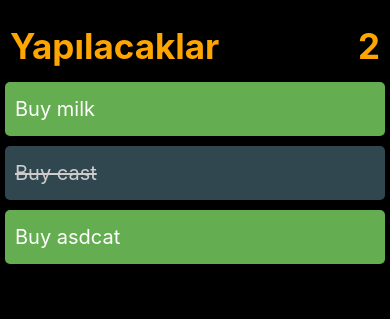
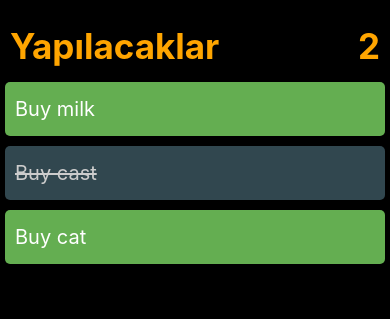
Before and after one commit to mustafacak/rn-todo-app, a React Native app: screen / in a window 390 px wide. Shown: the top 319 px of the page. Built offline with nearby package versions, Linux system fonts and the light colour scheme.

Commit message:
todo kaldırma işlemi eklendi

```diff
--- a/src/App.js
+++ b/src/App.js
@@ -16,27 +16,40 @@ const dataList = [
   },
   {
     id: '3',
-    title: 'Buy asdcat',
+    title: 'Buy cat',
     isActive: true,
   },
 ];
 const App = () => {
   const [todos, setTodos] = useState(dataList);
   const [text, setText] = useState('');
+  const [todoCount, setTodoCount] = useState(0);
 
-  const renderTodo = ({item}) => <TodoItem todo={item} toggle={toggleTodo} />;
+  const renderTodo = ({item}) => (
+    <TodoItem todo={item} toggle={toggleTodo} remove={removeTodo} />
+  );
 
   const addTodo = () => {
-    setTodos([...todos, {id: Date.now(), title: text, isActive: true}]);
-    console.log(text);
+    text.trim() !== ''
+      ? setTodos([...todos, {id: Date.now(), title: text, isActive: true}])
+      : null;
+    //console.log(text);
     setText('');
   };
 
+  const removeTodo = id => {
+    console.log('remove id: ', id);
+    const newTodos = todos.filter((item, index) => {
+      return item.id !== id;
+    });
+    console.log(newTodos);
+    setTodos(newTodos);
+  };
+
   const toggleTodo = todo => {
-    console.log('test + ' + todo);
     const newTodos = todos.map((item, index) => {
       if (item.id === todo) {
-        console.log('item bu:' + item.title);
+        console.log('item bu:' + item.title + 'index bu:' + index);
         item.isActive = !item.isActive;
       }
       return item;
--- a/src/components/TodoItem/TodoItem.js
+++ b/src/components/TodoItem/TodoItem.js
@@ -1,19 +1,20 @@
-import React from 'react';
-import {Text, TouchableOpacity} from 'react-native';
+import React, {useState} from 'react';
+import {View, Text, Pressable, Animated} from 'react-native';
 import styles from './TodoItem.styles';
 
-const TodoItem = ({todo, toggle}) => {
+const TodoItem = ({todo, toggle, remove}) => {
   // render
   return (
-    <TouchableOpacity
-      style={todo.isActive ? styles.active : styles.passive}
-      onPress={() => {
-        toggle(todo.id);
-      }}>
-      <Text style={todo.isActive ? styles.title : styles.titlePassive}>
-        {todo.title}
-      </Text>
-    </TouchableOpacity>
+    <View>
+      <Pressable
+        style={todo.isActive ? styles.active : styles.passive}
+        onLongPress={() => {remove(todo.id)}}
+        onPress={() => {
+          toggle(todo.id);
+        }}>
+        <Text style={todo.isActive ? styles.title : styles.titlePassive}>{todo.title}</Text>
+      </Pressable>
+    </View>
   );
 };
 
--- a/src/components/TodoItem/TodoItem.styles.js
+++ b/src/components/TodoItem/TodoItem.styles.js
@@ -26,4 +26,7 @@ export default StyleSheet.create({
     borderRadius: 5,
     margin: 5,
   },
+  hold: {
+    opacity: 0.5,
+  },
 });
```
